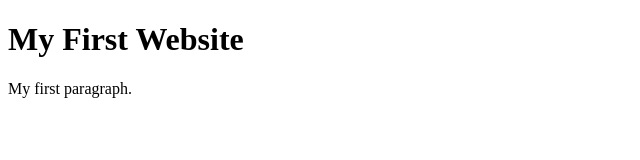
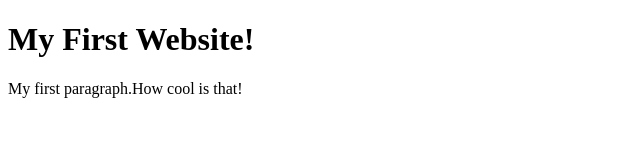
Before and after one commit to Gegosz/codersrank-template-tbnn8k, a website: page index.html in a window 1280 px wide. Shown: the whole page, without its empty margins (0-640 px from the left). Drawn offline with Linux system fonts and the light colour scheme.

Commit message:
1 file modified hellyeah

```diff
--- a/index.html
+++ b/index.html
@@ -5,8 +5,8 @@
   </head>
   <body>
 
-    <h1>My First Website</h1>
-    <p>My first paragraph.</p>
+    <h1>My First Website!</h1>
+    <p>My first paragraph.How cool is that!</p>
 
   </body>
 </html>
```
